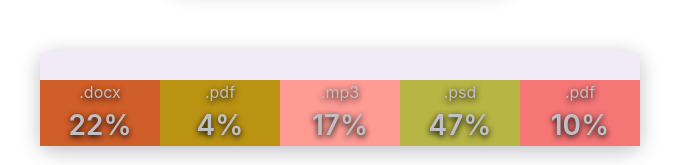
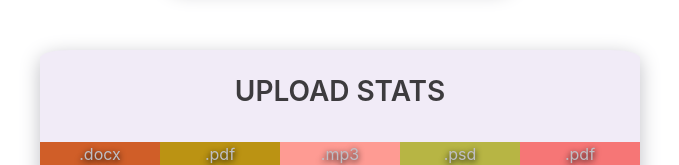
Before and after one commit to OPaslavskiy/goit-react-hw-01-components, a React (Create React App) app: page / in a window 1280 px wide. Shown: the part 578-743 px from the top of the page, without its empty margins (300-979 px from the left). Built offline with nearby package versions, Linux system fonts and the light colour scheme.

Commit message:
app title

```diff
--- a/src/components/App.jsx
+++ b/src/components/App.jsx
@@ -14,7 +14,7 @@ export const App = () => {
     <Layout>
       <GlobalStyle />
       <ProfileList user={user} />
-      <Statistics titel="Upload stats" data={data} />
+      <Statistics title="Upload stats" data={data} />
       <FriendList friends={friends} />
       <TransactionHistory items={transactions} />
     </Layout>
```
